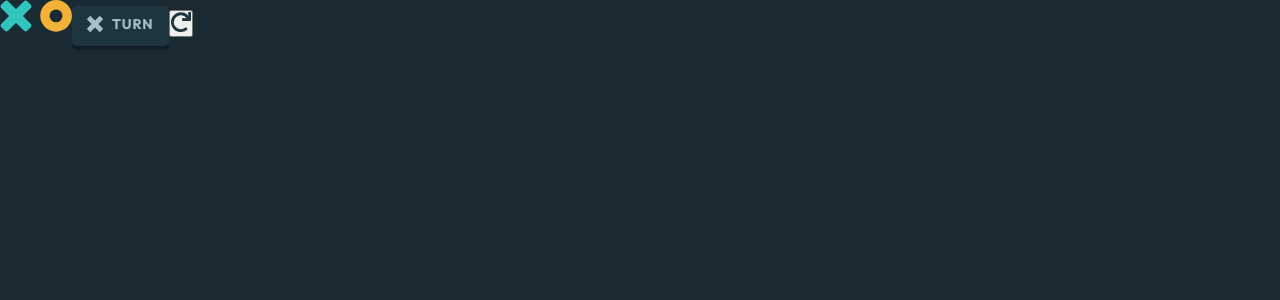
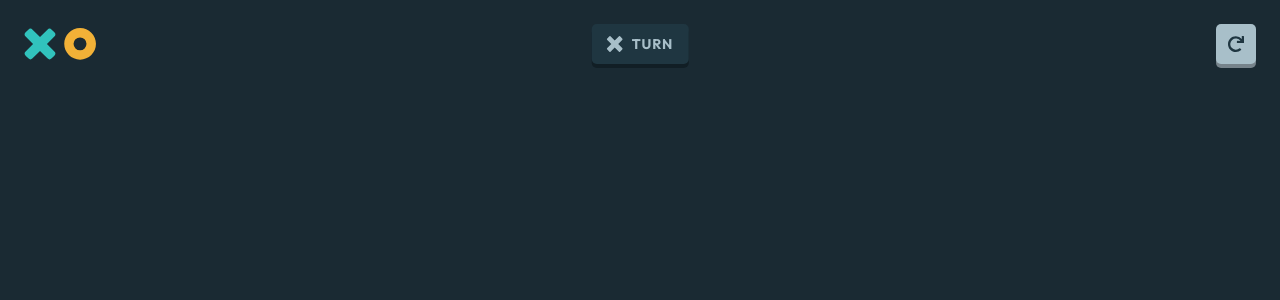
Before and after one commit to yosephwinata/tic-tac-toe, a React (Vite) app: page / in a window 1280 px wide. Shown: the top 300 px of the page. Built offline with nearby package versions, Linux system fonts and the light colour scheme.

Commit message:
Finish top bar in game

```diff
--- a/src/pages/InGame.tsx
+++ b/src/pages/InGame.tsx
@@ -3,17 +3,41 @@ import LogoSvg from "../svg/LogoSvg";
 import TurnHint from "../ui/TurnHint";
 import RestartSvg from "../svg/RestartSvg";
 
+const GameContainer = styled.div`
+  margin: 2.4rem;
+`;
+
+const TopBar = styled.div`
+  display: flex;
+  align-items: center;
+  justify-content: space-between;
+  position: relative;
+  margin-bottom: 6.4rem;
+`;
+
+const RestartButton = styled.button`
+  width: 4rem;
+  height: 4rem;
+  background-color: ${(props) => props.theme.colors.gray};
+  border: none;
+  border-radius: 5px;
+  box-shadow: 0 0.4rem ${(props) => props.theme.colors.darkGray};
+  display: inline-flex;
+  align-items: center;
+  justify-content: center;
+`;
+
 const InGame: React.FC = () => {
   return (
-    <>
-      <div>
+    <GameContainer>
+      <TopBar>
         <LogoSvg />
         <TurnHint />
-        <button>
-          <RestartSvg />
-        </button>
-      </div>
-    </>
+        <RestartButton>
+          <RestartSvg width="1.6rem" />
+        </RestartButton>
+      </TopBar>
+    </GameContainer>
   );
 };
 
--- a/src/styles/styled.d.ts
+++ b/src/styles/styled.d.ts
@@ -19,6 +19,7 @@ declare module "styled-components" {
       semiDarkNavy: string;
       gray: string;
       lightGray: string;
+      darkGray: string;
     };
     // Add other theme properties as needed
   }
--- a/src/styles/theme.ts
+++ b/src/styles/theme.ts
@@ -19,6 +19,7 @@ const theme: DefaultTheme = {
     semiDarkNavy: "#1F3641",
     gray: "#A8BFC9",
     lightGray: "#D8E8ED",
+    darkGray: "#76838B",
   },
   // Define other theme properties below as needed
 };
--- a/src/svg/RestartSvg.tsx
+++ b/src/svg/RestartSvg.tsx
@@ -1,6 +1,16 @@
-const RestartSvg: React.FC = () => {
+interface RestartSvgProps {
+  width?: string;
+}
+
+const RestartSvg: React.FC<RestartSvgProps> = ({ width = "2rem" }) => {
+  const svgStyle = { width, height: "auto" };
+
   return (
-    <svg width="20" height="20" xmlns="http://www.w3.org/2000/svg">
+    <svg
+      style={svgStyle}
+      viewBox="0 0 20 20"
+      xmlns="http://www.w3.org/2000/svg"
+    >
       <path
         d="M19.524 0h-1.88a.476.476 0 0 0-.476.499l.159 3.284A9.81 9.81 0 0 0 9.835.317C4.415.317-.004 4.743 0 10.167.004 15.597 4.406 20 9.835 20a9.796 9.796 0 0 0 6.59-2.536.476.476 0 0 0 .019-.692l-1.348-1.349a.476.476 0 0 0-.65-.022 6.976 6.976 0 0 1-9.85-.63 6.987 6.987 0 0 1 .63-9.857 6.976 6.976 0 0 1 10.403 1.348l-4.027-.193a.476.476 0 0 0-.498.476v1.881c0 .263.213.476.476.476h7.944A.476.476 0 0 0 20 8.426V.476A.476.476 0 0 0 19.524 0Z"
         fill="#1F3641"
--- a/src/ui/TurnHint.tsx
+++ b/src/ui/TurnHint.tsx
@@ -5,12 +5,17 @@ import IconXSvg from "../svg/IconXSvg";
 
 const StyledTurnHint = styled.div`
   background-color: ${(props) => props.theme.colors.semiDarkNavy};
-  padding: 1rem 1.5rem 1.4rem;
+  padding: 0 1.5rem;
+  height: 4rem;
   border-radius: 5px;
   box-shadow: 0 0.4rem ${(props) => props.theme.colors.veryDarkNavy};
   display: inline-flex;
   gap: 0.9rem;
   align-items: center;
+  position: absolute;
+  top: 50%;
+  left: 50%;
+  transform: translate(-50%, -50%);
 `;
 
 const TurnText = styled.span`
@@ -23,7 +28,7 @@ const TurnText = styled.span`
 
 const TurnHint: React.FC = () => {
   const themeContext = useContext(ThemeContext);
-  const fillColor = themeContext.colors?.gray;
+  const fillColor = themeContext?.colors?.gray;
 
   return (
     <StyledTurnHint>
```
